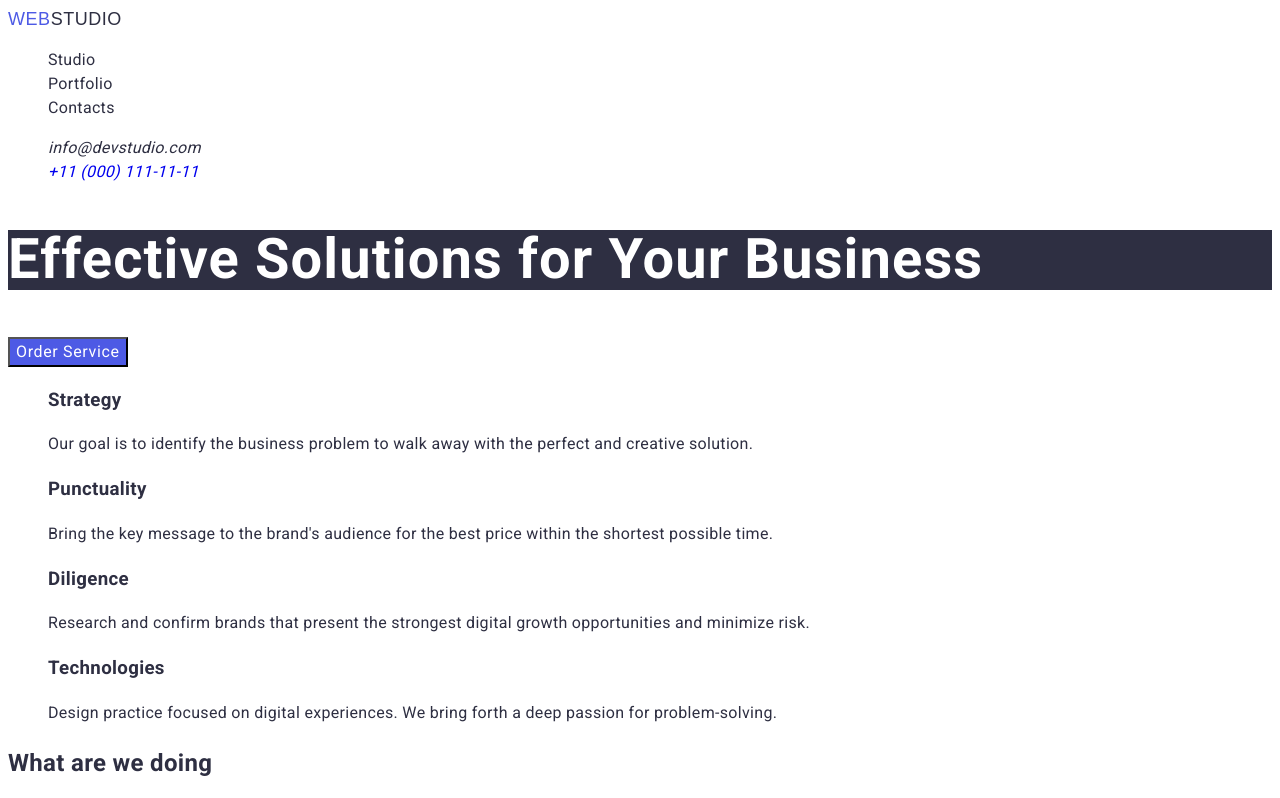
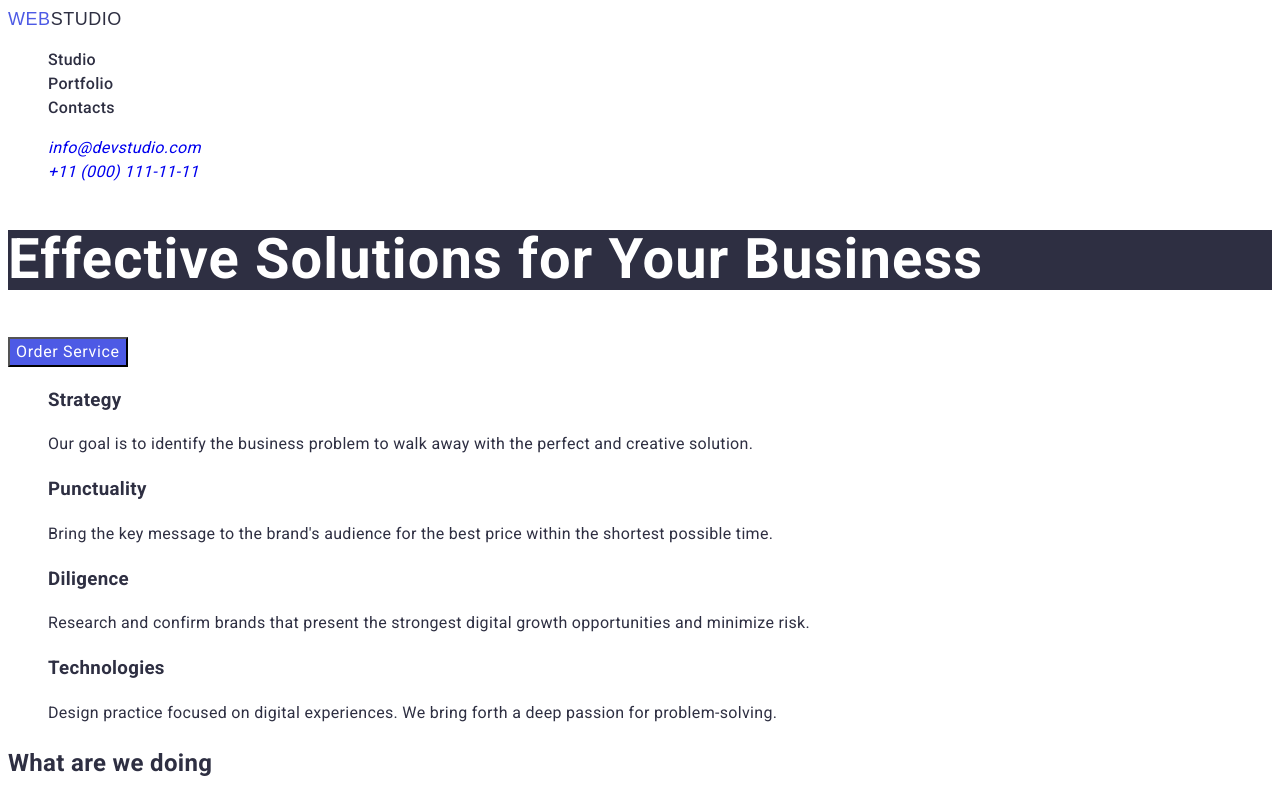
Before and after one commit to AleksanderSuchodolski/goit-markup-hw-02, a plain HTML site: page index.html in a window 1280 px wide. Shown: the top 798 px of the page. Drawn offline with Linux system fonts and the light colour scheme.

Commit message:
update style css

```diff
--- a/css/styles.css
+++ b/css/styles.css
@@ -105,6 +105,7 @@
 }
 .desc {
   font-size: 16px;
+  font-weight: 500;
   line-height: 1.5;
   letter-spacing: 0.02em;
   color: var(--color-navy-blue);
--- a/index.html
+++ b/index.html
@@ -35,7 +35,7 @@
       <address class="header-contact">
         <ul class="header-contact-list list">
           <li class="header-contact-item">
-            <a class="desc desc:hover link" href="mailto:info@devstudio.com"
+            <a class="heder-link link" href="mailto:info@devstudio.com"
               >info@devstudio.com</a
             >
           </li>
```
